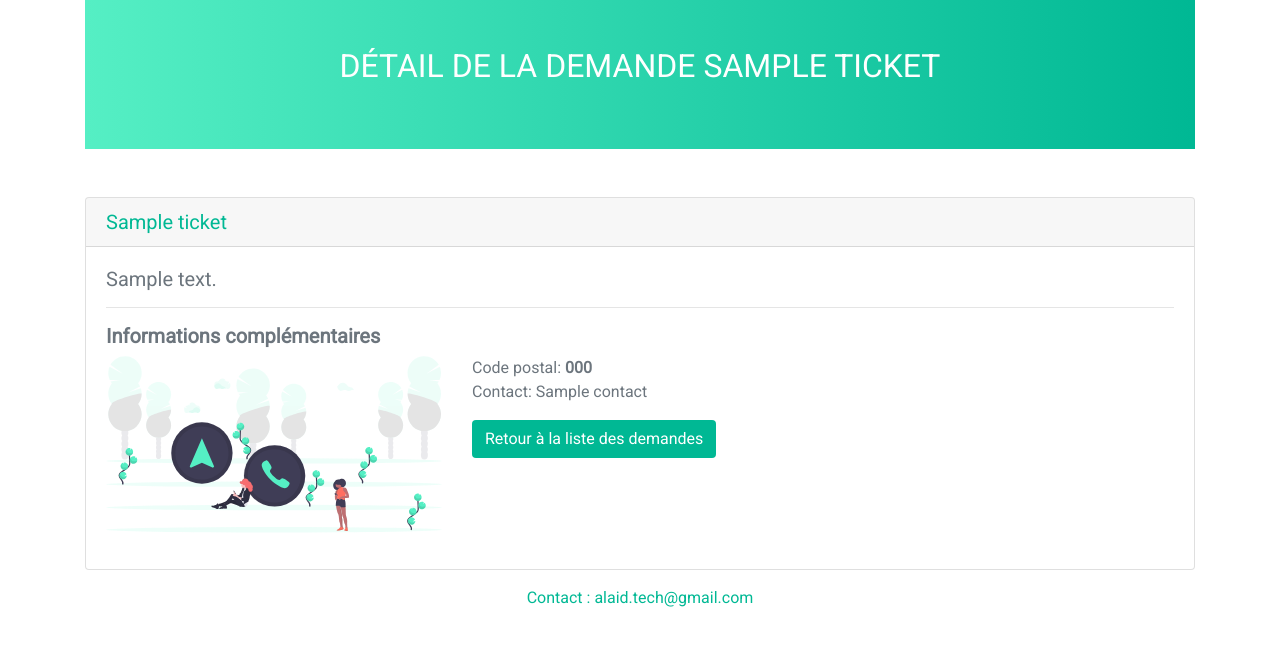
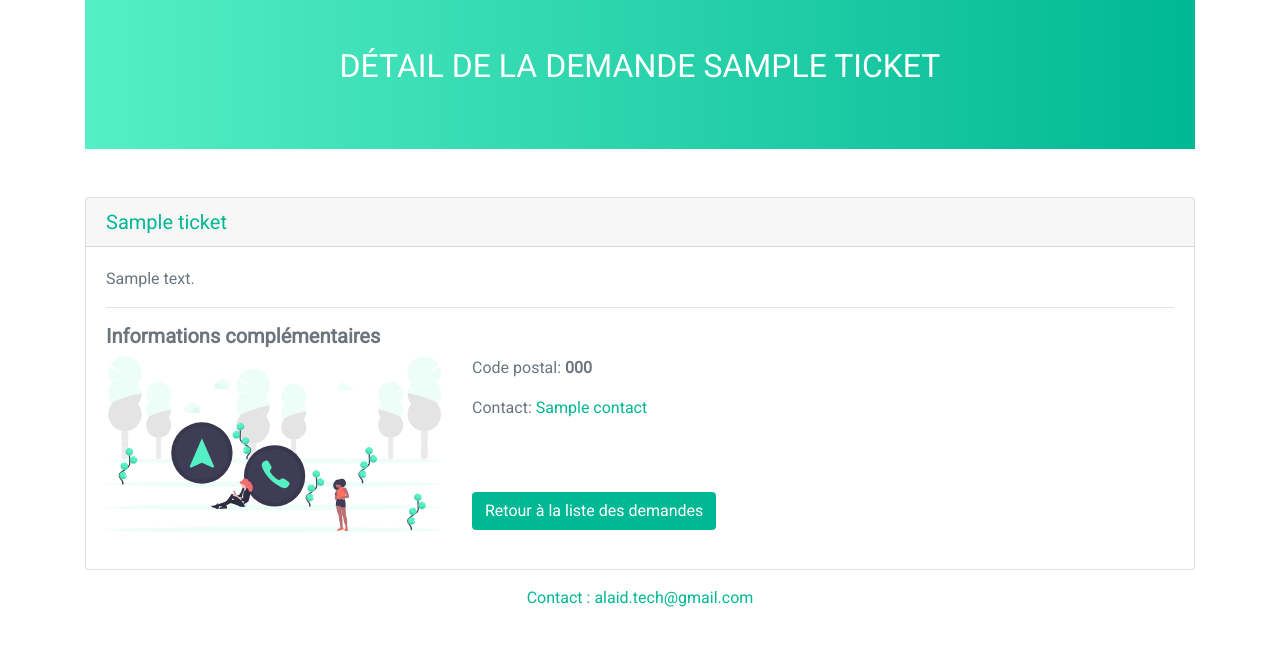
Before and after one commit to hackathoncovid19/aidonslesaidants, a Symfony app: template templates/ticket/view.html.twig in a window 1280 px wide. Shown: the part 103-749 px from the top of the page. Run offline with Twig, Linux system fonts and the light colour scheme; the template is opened without the code that fills it: most values are stand-ins (such as "Sample title", 1, 10 or a date in 2020); some libraries are stand-ins or nearby versions.

Commit message:
Suppression du lien renvoyant vers le FO pour les proches + fix design

```diff
--- a/templates/ticket/view.html.twig
+++ b/templates/ticket/view.html.twig
@@ -15,7 +15,7 @@
         <div class="card mt-5">
             <h5 class="card-header text-perso">{{ ticket.title }}</h5>
             <div class="card-body">
-                <h5 class="card-title">{{ ticket.description }}</h5>
+                <p class="card-text">{{ ticket.description }}</p>
 
                 <hr />
                 <h5 class="font-weight-bold">Informations complémentaires</h5>
@@ -25,18 +25,17 @@
                         {{ include('svg/_contact.svg.twig') }}
                     </div>
 
-                    <div class="col-md-8">
+                    <div class="col-md-8" pl-5>
                         {% if ticket.postcode is defined %}
-                            <div class="card-text">
-                                Code postal: <span class="font-weight-bold">{{ ticket.postcode }}</span>
-                            </div>
+                            <p class="card-text">Code postal: <span class="font-weight-bold">{{ ticket.postcode }}</span></p>
                         {% endif %}
-                        <p class="card-text">Contact: {{ ticket.contact }}</p>
-                        <div class="d-flex flex-row">
+                        <p class="card-text pb-4">Contact: <span style="color:#00b894">{{ ticket.contact }}</span></p>
+                        <div class="d-flex flex-row mt-5">
                             {% if is_granted('ROLE_USER') == true %}
-                                <a href="{{ path('ticket_view_user_list') }}" class="btn btn-perso mr-2">Retour à mes tickets</a>
+                                <a href="{{ path('ticket_view_user_list') }}" class="btn btn-perso mr-2">Retour à ma liste de demandes</a>
+                            {% else %}
+                                <a href="{{ path('ticket_list') }}" class="btn btn-perso">Retour à la liste des demandes</a>
                             {% endif %}
-                            <a href="{{ path('ticket_list') }}" class="btn btn-perso">Retour à la liste des demandes</a>
                         </div>
                     </div>
                 </div>
```
